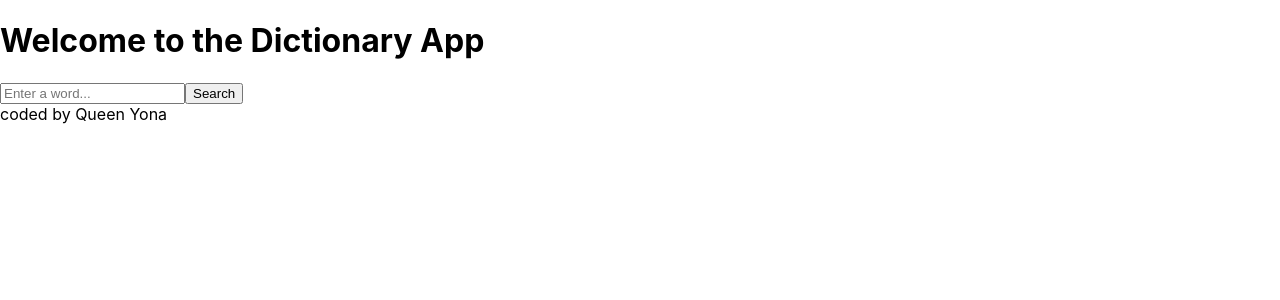
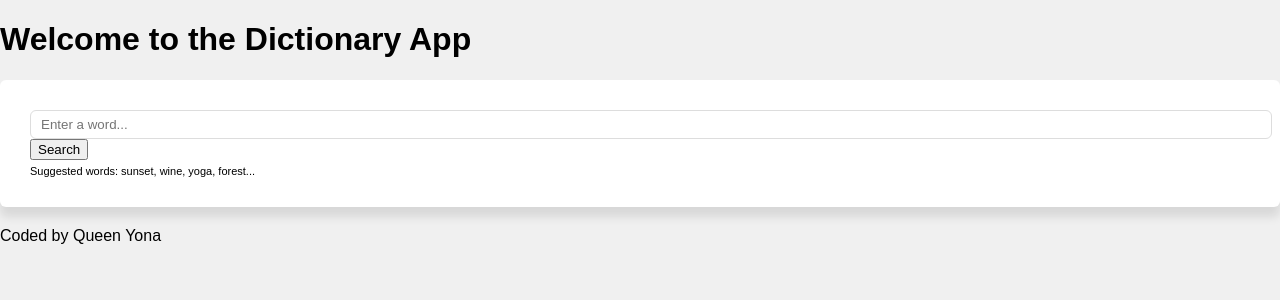
Before and after one commit to 1codequeen/dictionary-project, a React (Create React App) app: page / in a window 1280 px wide. Shown: the top 300 px of the page. Built offline with nearby package versions, Linux system fonts and the light colour scheme; no server answers.

Commit message:
saved css files

```diff
--- a/src/App.css
+++ b/src/App.css
@@ -1,4 +1,13 @@
-.header{
+-App.header{
     text-align: center;
     margin-top: 5rem;
 }
+body{
+    background-color: #f0f0f0;
+    font-family: Arial, sans-serif;
+}
+
+a{
+    color: #007bff;
+    text-decoration: none;
+}
--- a/src/App.js
+++ b/src/App.js
@@ -1,24 +1,19 @@
-
-import './App.css';
-import Dictionary from './Dictionary';
+import "./App.css";
+import Dictionary from "./Dictionary";
 
 export default function App() {
   return (
     <div className="App">
       <div className="container">
-
         <header className="App-header">
-        <h1>
-          Welcome to the Dictionary App
-          </h1>
+          <h1>Welcome to the Dictionary App</h1>
         </header>
 
         <main>
-          <Dictionary />
+          <Dictionary defaultKeyword="sunset" />
         </main>
 
-        <footer> coded by Queen Yona</footer>
-
+        <footer>Coded by Queen Yona</footer>
       </div>
     </div>
   );
--- a/src/Dictionary.css
+++ b/src/Dictionary.css
@@ -0,0 +1,20 @@
+.Dictionary section {
+  background: white;
+  padding: 30px;
+  border-radius: 6px;
+  box-shadow: 0 10px 10px rgb(0 0 0 / 10%);
+  margin: 20px 0;
+}
+
+.Dictionary input {
+  width: 100%;
+  border-radius: 6px;
+  padding: 6px 10px;
+  color: #333;
+  border: 1px solid #ddd;
+}
+
+.Dictionary .hint {
+  font-size: 11px;
+  margin-top: 5px;
+}
--- a/src/Dictionary.js
+++ b/src/Dictionary.js
@@ -5,9 +5,10 @@ import Meaning from "./Meaning";
 import Synonyms from "./Synonyms";
 import "./Dictionary.css";
 
-export default function Dictionary() {
-  const [keyword, setKeyword] = useState("");
-  const [results,setResults]=useState(null);
+export default function Dictionary(props) {
+  const [keyword, setKeyword] = useState(props.defaultKeyword || "");
+  const [results, setResults] = useState(null);
+  const [loaded, setLoaded] = useState(false);
 
   function handleKeywordChange(event) {
     setKeyword(event.target.value);
@@ -18,28 +19,41 @@ export default function Dictionary() {
     setResults(response.data[0]);
   }
 
-  function search(event) {
-    event.preventDefault();
-
+  function search() {
     let url = `https://api.dictionaryapi.dev/api/v2/entries/en/${keyword}`;
-
     axios.get(url).then(handleResponse);
   }
 
+  function handleSubmit(event) {
+    event.preventDefault();
+    search();
+  }
+  function Load() {
+    setLoaded(true);
+    search();
+  }
+
+  if (loaded) {
     return (
       <div className="Dictionary">
         <section>
-        <form onSubmit={search}>
+          <form onSubmit={handleSubmit}>
             <input
               type="text"
               placeholder="Enter a word..."
               onChange={handleKeywordChange}
             />
-
             <button type="submit">Search</button>
           </form>
+          <div className="hint">
+            Suggested words: sunset, wine, yoga, forest...
+          </div>
         </section>
         <Results results={results} />
       </div>
     );
+  }else {
+    Load();
+    return "Loading...";
   }
+}
--- a/src/Meaning.css
+++ b/src/Meaning.css
@@ -0,0 +1,10 @@
+.Meaning h3 {
+  font-size: 24px;
+  line-height: 1.5;
+  font-weight: bold;
+}
+
+.Meaning .example {
+  color: #70757a;
+  font-style: italic;
+}
--- a/src/Meaning.js
+++ b/src/Meaning.js
@@ -1,7 +1,9 @@
 import React from "react";
 import Synonyms from "./Synonyms";
+import "./Meaning.css";
 
 export default function Meaning(props) {
+
   return (
     <div className="Meaning">
       <h3>{props.meaning.partOfSpeech}</h3>
@@ -9,15 +11,13 @@ export default function Meaning(props) {
       {props.meaning.definitions.map(function (definition, index) {
         return (
           <div key={index}>
-            <p>
-              <strong>Definition:</strong> {definition.definition}
-            </p>
+            <div className="definition">
+             {definition.definition}
+            </div>
 
-            {definition.example && (
-              <p>
-                <strong>Example:</strong> <em>{definition.example}</em>
-              </p>
-            )}
+            <div className="example">
+              {definition.example}
+            </div>
 
             <Synonyms synonyms={definition.synonyms} />
           </div>
--- a/src/Phonetic.css
+++ b/src/Phonetic.css
@@ -0,0 +1,24 @@
+.Phonetic {
+  margin: 20px 0;
+}
+
+.Phonetic a {
+  border: 1px solid #ddd;
+  text-decoration: none;
+  padding: 8px 15px;
+  font-size: 13px;
+  margin-right: 10px;
+  font-weight: bold;
+  border-radius: 20px;
+  transition: all 150ms ease-in-out;
+}
+
+.Phonetic a:hover {
+  background: #9670f4;
+  color: white;
+}
+
+.Phonetic .text {
+  opacity: 0.5;
+  font-weight: bold;
+}
--- a/src/Phonetic.js
+++ b/src/Phonetic.js
@@ -1,4 +1,6 @@
 import React from "react";
+import "./Phonetic.css";
+
 
 export default function Phonetic(props) {
   console.log(props.phonetic);
@@ -9,7 +11,7 @@ export default function Phonetic(props) {
         Listen
       </a>
 
-      <p>{props.phonetic.text}</p>
+      <span className="text">{props.phonetic.text}</span>
     </div>
   );
 }
--- a/src/Results.css
+++ b/src/Results.css
@@ -0,0 +1,6 @@
+.Results h2 {
+    font-size: 36px;
+    font-weight: bold;
+    line-height: 1.2;
+    color: #333;
+}
--- a/src/Results.js
+++ b/src/Results.js
@@ -1,11 +1,13 @@
 import React from "react";
 import Meaning from "./Meaning";
 import Phonetic from "./Phonetic";
+import "./Results.css";
 
 export default function Results(props) {
   if (props.results) {
     return (
       <div className="Results">
+        <section>
         <h2>{props.results.word}</h2>
 
         {props.results.phonetics.map(function (phonetic, index) {
@@ -15,12 +17,13 @@ export default function Results(props) {
             </div>
           );
         })}
+        </section>
 
         {props.results.meanings.map(function (meaning, index) {
           return (
-            <div key={index}>
+            <section key={index}>
               <Meaning meaning={meaning} />
-            </div>
+            </section>
           );
         })}
       </div>
--- a/src/Synonyms.js
+++ b/src/Synonyms.js
@@ -1,4 +1,5 @@
 import React from "react";
+import "./Synonyms.css";
 
 export default function Synonyms(props) {
   if (props.synonyms && props.synonyms.length > 0) {
```
Lines whose indentation alone changed are shown as unchanged.
